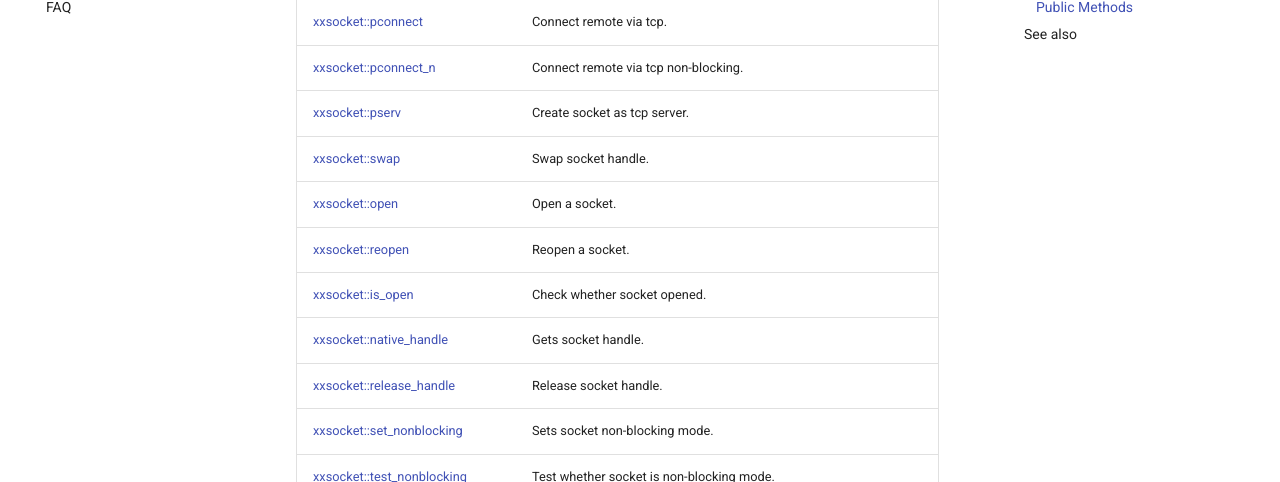
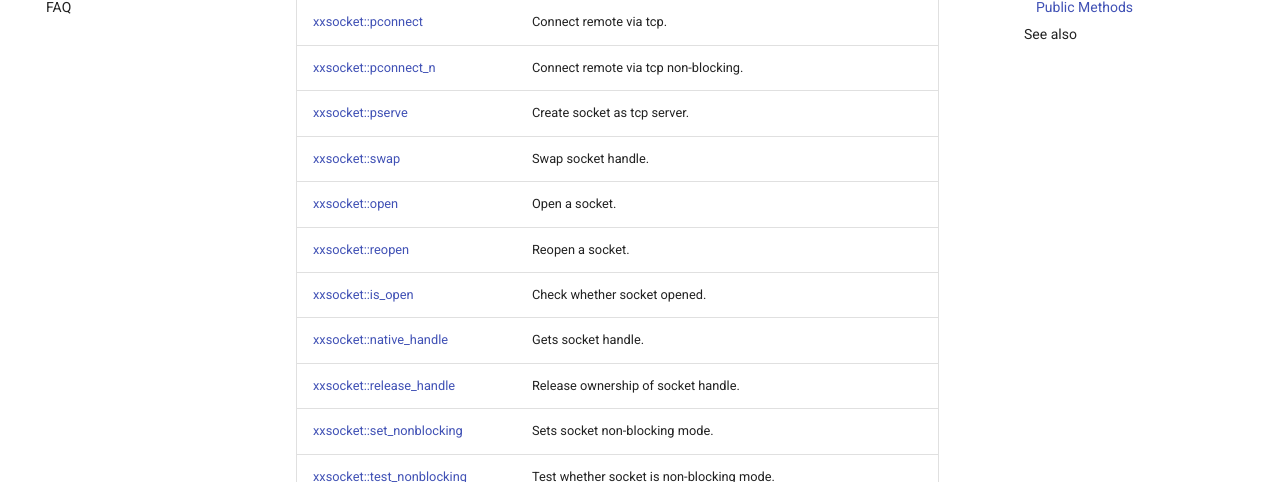
Before and after one commit to yasio/en, an MkDocs documentation site: the page built from docs/api/reference/xxsocket-class.md, in a window 1280 px wide and 900 px high, scrolled down 595 px. Shown: the part 155-637 px from the top of the window. Built offline with MkDocs 1.6.1 and Material for MkDocs 9.7.7, drawn with Linux system fonts in a browser that asks for light colours; comment, search, counter and statistics services are not loaded.

Commit message:
Update description.

```diff
--- a/docs/api/reference/xxsocket-class.md
+++ b/docs/api/reference/xxsocket-class.md
@@ -29,13 +29,13 @@ namespace yasio { namespace inet { class xxsocket; } }
 |[xxsocket::xpconnect_n](#xpconnect_n)|Connect remote via tcp non-blocking.|
 |[xxsocket::pconnect](#pconnect)|Connect remote via tcp.|
 |[xxsocket::pconnect_n](#pconnect_n)|Connect remote via tcp non-blocking.|
-|[xxsocket::pserv](#pserv)|Create socket as tcp server.|
+|[xxsocket::pserve](#pserve)|Create socket as tcp server.|
 |[xxsocket::swap](#swap)|Swap socket handle.|
 |[xxsocket::open](#open)|Open a socket.|
 |[xxsocket::reopen](#reopen)|Reopen a socket.|
 |[xxsocket::is_open](#is_open)|Check whether socket opened.|
 |[xxsocket::native_handle](#native_handle)|Gets socket handle.|
-|[xxsocket::release_handle](#detach)|Release socket handle.|
+|[xxsocket::release_handle](#detach)|Release ownership of socket handle.|
 |[xxsocket::set_nonblocking](#set_nonblocking)|Sets socket non-blocking mode.|
 |[xxsocket::test_nonblocking](#test_nonblocking)|Test whether socket is non-blocking mode.|
 |[xxsocket::bind](#bind)|Bind socket with specific address.|
```
